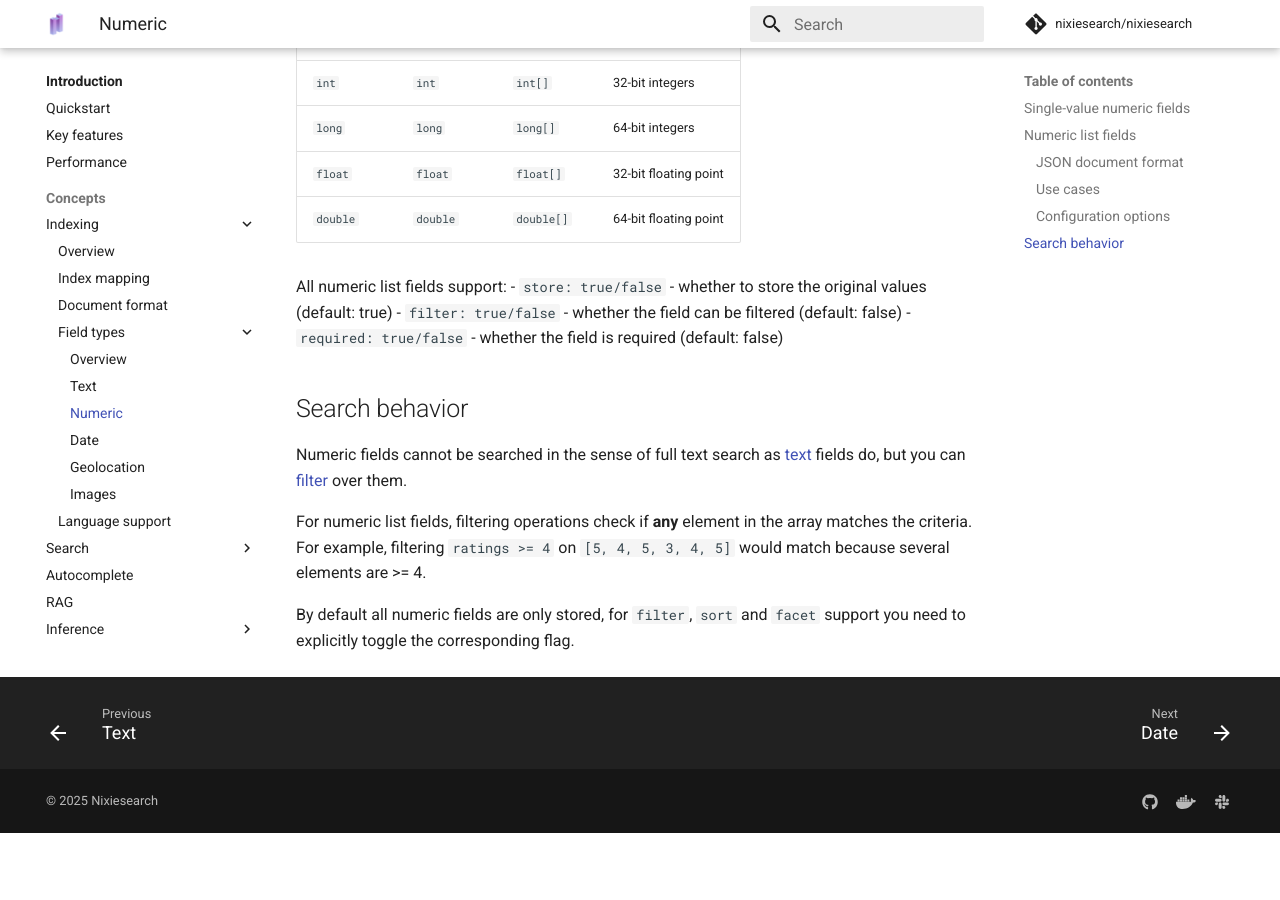
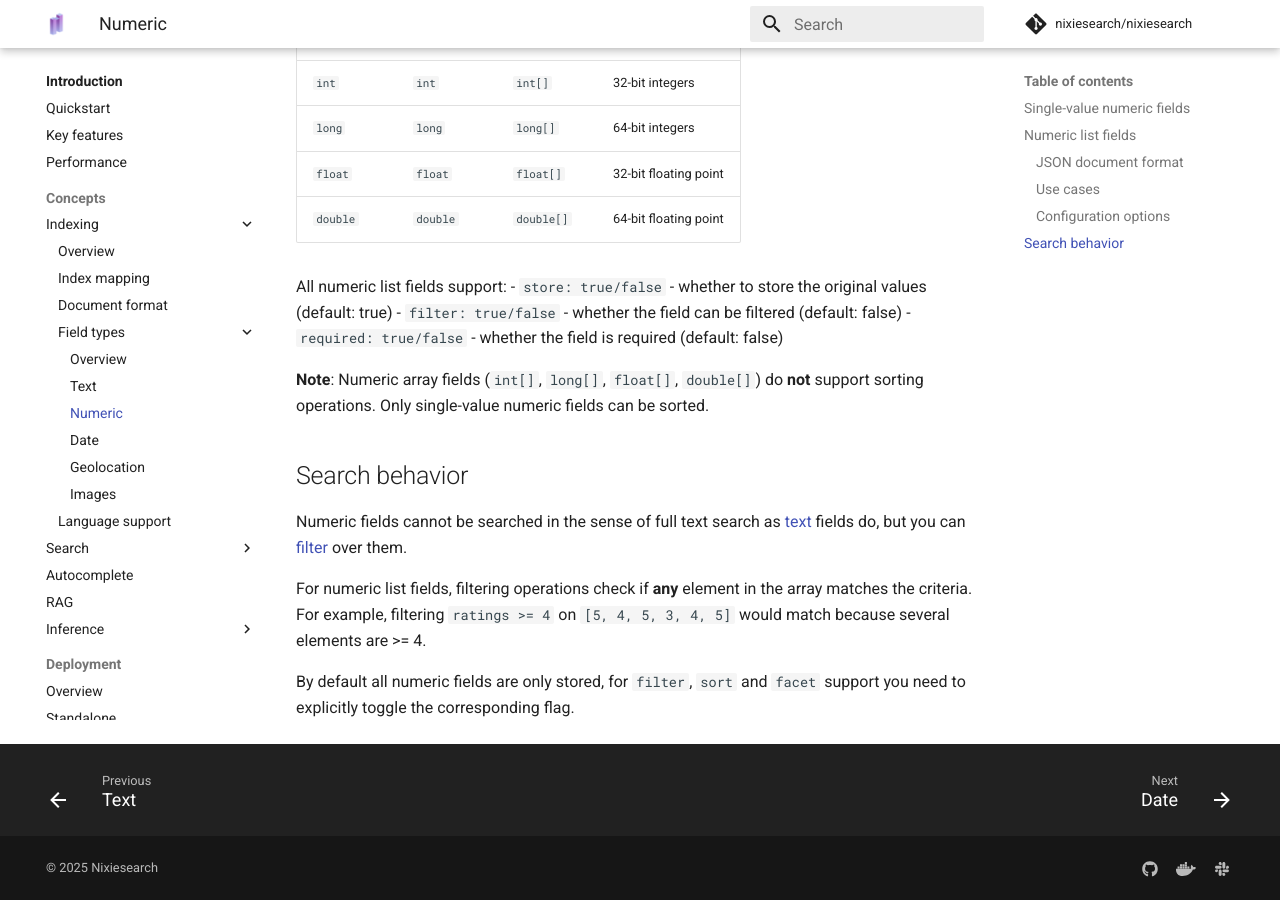
Before and after one commit to nixiesearch/nixiesearch, an MkDocs documentation site: the page built from docs/docs/features/indexing/types/numeric.md, in a window 1280 px wide and 900 px high, scrolled down 1758 px. Built offline with MkDocs 1.6.1 and Material for MkDocs 9.7.7, drawn with Linux system fonts in a browser that asks for light colours; comment, search, counter and statistics services are not loaded; before the commit the page ends 2591 px from its top, so only the background shows below that.

Commit message:
add doc note on sorting over array fields

```diff
--- a/docs/docs/features/indexing/types/numeric.md
+++ b/docs/docs/features/indexing/types/numeric.md
@@ -81,6 +81,8 @@
 - `filter: true/false` - whether the field can be filtered (default: false)
 - `required: true/false` - whether the field is required (default: false)
 
+**Note**: Numeric array fields (`int[]`, `long[]`, `float[]`, `double[]`) do **not** support sorting operations. Only single-value numeric fields can be sorted.
+
 ## Search behavior
 
 Numeric fields cannot be searched in the sense of full text search as [text](text.md) fields do, but you can [filter](../../search/filter.md) over them.
```
